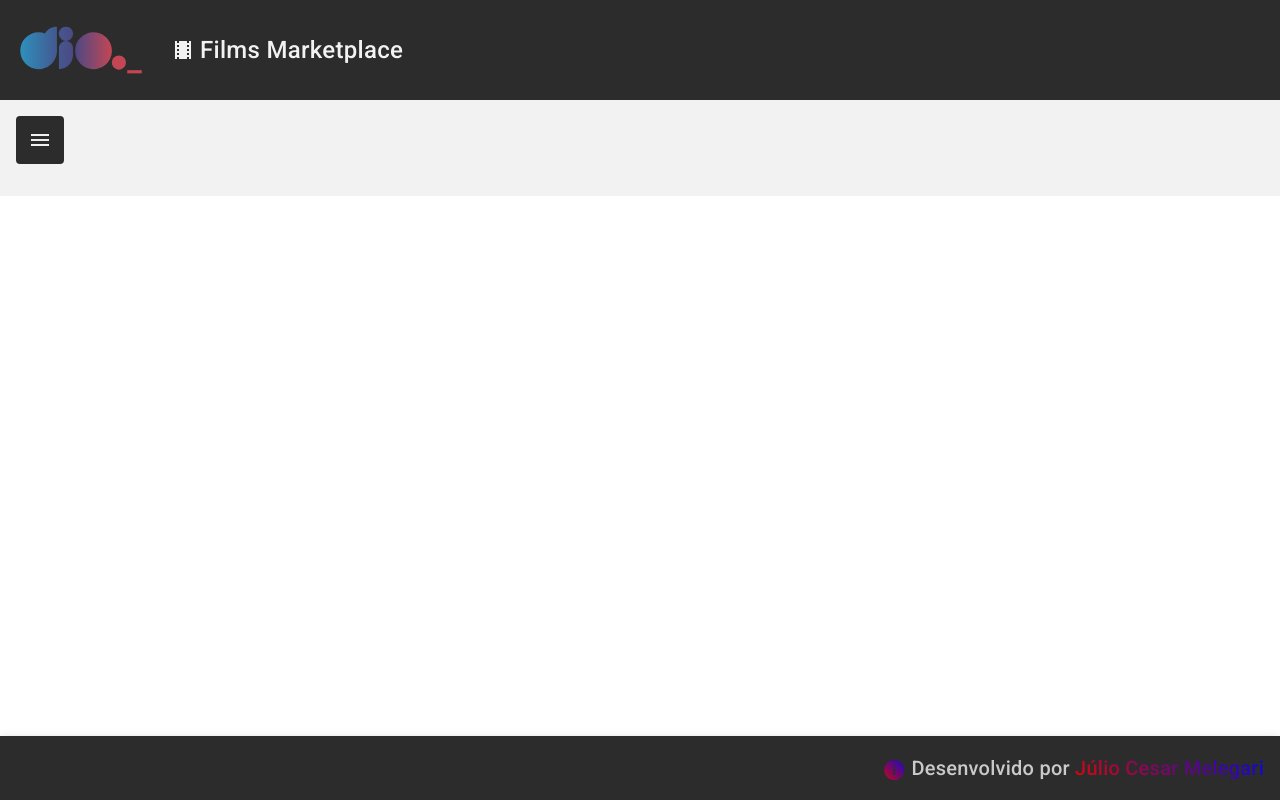
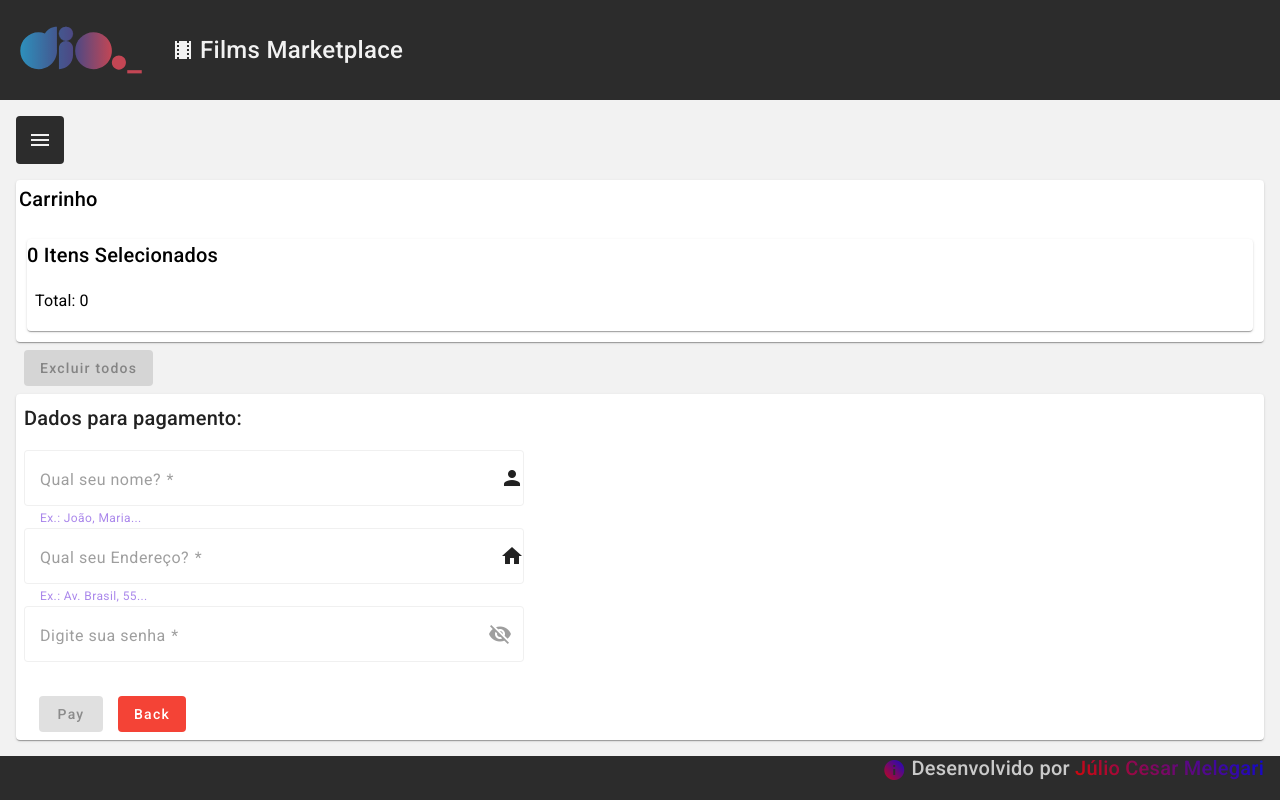
Before and after one commit to JulioCesarMelegari/videostore, an Angular app in the folder frontend/: page /checkout in a window 1280 px wide. Before the commit this address led to /. Built offline with nearby package versions, Linux system fonts and the light colour scheme.

Commit message:
add checkout component

```diff
--- a/frontend/src/app/app-routing.module.ts
+++ b/frontend/src/app/app-routing.module.ts
@@ -2,6 +2,7 @@
 import { RouterModule, Routes } from '@angular/router';
 import { HomeComponent } from './views/home/home.component';
 import { ListFilmsComponent } from './views/list-films/list-films.component';
+import { CheckoutComponent } from './views/checkout/checkout.component';
 
 const routes: Routes = [{
   path:"",
@@ -10,6 +11,10 @@
 {
   path:"list-films",
   component: ListFilmsComponent
+},
+{
+  path:"checkout",
+  component: CheckoutComponent
 }];
 
 @NgModule({
--- /dev/null
+++ b/frontend/src/app/views/checkout/checkout.component.css
@@ -0,0 +1,61 @@
+.mat-card-main{
+  padding: 3px;
+  color: black;
+  font-family: 'Lucida Sans', 'Lucida Sans Regular', 'Lucida Grande', 'Lucida Sans Unicode', Geneva, Verdana, sans-serif
+}
+.mat-card-title{
+  margin-left: 8px;
+}
+.mat-card-title >h2,h3{
+  margin-left: 8px;
+}
+.mat-card-content{
+  margin-left: 5px;
+}
+.total{
+  margin: 8px;
+}
+.form{
+  position: relative;
+  margin: 8px;
+}
+.mat-card-list{
+  margin-left: 8px;
+  margin-right: 8px;
+  margin-top: 3px;
+  margin-bottom: 3px;
+}
+.mat-card-list>h2,h3{
+  margin-left: 8px;
+}
+.mat-card-film{
+  margin-left: 8px;
+  margin-right: 8px;
+  margin-top: 3px;
+  margin-bottom: 3px;
+}
+.mat-card-content>h2,h3{
+  margin-left: 8px;
+}
+.form {
+  min-width: 150px;
+  max-width: 500px;
+  width: 100%;
+  margin-left: 8px;
+}
+
+.form-full-width {
+  width: 100%;
+}
+.mat-cancel{
+  background-color: #eb3f5b;
+  color: #f2f2f2;
+}
+
+.mat-pay{
+  margin: 0 15px;
+}
+
+.hint{
+  color: rgb(170, 135, 235);
+}
--- /dev/null
+++ b/frontend/src/app/views/checkout/checkout.component.html
@@ -0,0 +1,80 @@
+<mat-card class="mat-card-main mat-elevation-z4">
+  <mat-card-title>
+    <h2>Carrinho</h2>
+  </mat-card-title >
+  <mat-card class="total">
+      <h2>{{listSelectedFilms.length}} Itens Selecionados</h2>
+      <h3>Total: {{totalPrice}}</h3>
+  </mat-card>
+  <mat-card class="mat-card-film" [class.isValid]="disabled ===true" *ngFor="let film of listSelectedFilms">
+    <mat-card-content class="mat-card-content">
+      <div class="mat-card-content">
+        <mat-card-title>
+          <h2>{{film.name}}</h2>
+        </mat-card-title>
+        <mat-card-subtitle>
+          {{film.price}}
+        </mat-card-subtitle>
+      </div>
+      <button mat-flat-button color="warn" (click)="exclude(film)">
+        Excluir
+      </button>
+    </mat-card-content>
+  </mat-card>
+</mat-card>
+<mat-card-actions class="actions-container">
+  <button mat-flat-button color="warn" (click)="excludeAll()" [disabled]="disabled === true" class="excludeAll">
+    Excluir todos
+  </button>
+</mat-card-actions>
+
+<mat-card >
+    <form id="form" class="form">
+      <h2>Dados para pagamento:</h2>
+      <p>
+        <mat-form-field appearance="outline" class="form-full-width">
+          <mat-label>
+            Qual seu nome?
+          </mat-label>
+            <input type="text" matInput placeholder="nome" required name="name"
+            [disabled]="disabled === true">
+          <i class="material-icons" matSuffix required>person</i>
+          <mat-hint class="hint">Ex.: João, Maria...</mat-hint>
+        </mat-form-field>
+        <br>
+        <mat-form-field appearance="outline" class="form-full-width">
+          <mat-label>
+            Qual seu Endereço?
+          </mat-label>
+            <input type="text" matInput placeholder="Endereço" required name="adress"
+            [disabled]="disabled === true">
+          <i class="material-icons" matSuffix required>home</i>
+          <mat-hint class="hint">Ex.: Av. Brasil, 55...</mat-hint>
+        </mat-form-field>
+        <br>
+        <mat-form-field appearance="outline" class="form-full-width">
+          <mat-label>
+            Digite sua senha
+          </mat-label>
+            <input matInput [type]= "hide ? 'password' : 'text'"
+            required name="password"
+            [disabled]="disabled === true">
+            <button mat-icon-button matSuffix (click)='hide = !hide'
+              [disabled]="disabled === true">
+              <i class="material-icons" matSuffix required>
+                {{hide ? "visibility_off" : "visibility"}}
+              </i>
+            </button>
+        </mat-form-field>
+      </p>
+
+      <button type="submit" mat-flat-button class="mat-pay" color="primary"
+      (click)="payment()"
+      [disabled]="disabled === true">Pay</button>
+      <button mat-flat-button class="mat-cancel" color="warn"
+      (click)="cancel()">
+        {{disabled ? "Back" : "Cancel"}}
+      </button>
+
+    </form>
+</mat-card>
--- /dev/null
+++ b/frontend/src/app/views/checkout/checkout.component.ts
@@ -0,0 +1,60 @@
+import { Component, OnInit } from '@angular/core';
+import { Film } from '../list-films/film.model';
+import { CheckoutService } from './checkout.service';
+import { Router } from '@angular/router';
+
+@Component({
+  selector: 'app-checkout',
+  templateUrl: './checkout.component.html',
+  styleUrls: ['./checkout.component.css']
+})
+export class CheckoutComponent implements OnInit {
+
+  listSelectedFilms: Film[] = [];
+  totalPrice!: number;
+  disabled = false;
+  hide = true;
+  form: any;
+
+  constructor(private checkoutService: CheckoutService, private route: Router){}
+
+  ngOnInit(): void {
+    this.totalPrice = this.checkoutService.totalPrice;
+    this.listSelectedFilms = this.checkoutService.listSelectedFilms;
+    this.toggleButton();
+  }
+
+  toggleButton(){
+    if(this.listSelectedFilms.length == 0){
+      this.disabled = true;
+    }
+  }
+
+  exclude(film:Film): void{
+    this.totalPrice -= film.price;
+    this.checkoutService.setFilm(film);
+    this.checkoutService.unselectFilm();
+    if(this.totalPrice <=0){
+      this.excludeAll();
+    }
+  }
+
+  excludeAll(){
+    this.checkoutService.totalPrice = 0;
+    this.totalPrice = 0;
+    this.checkoutService.listSelectedFilms = [];
+    this.listSelectedFilms = [];
+    this.toggleButton();
+  }
+
+  payment(){
+    this.checkoutService.showMessage("Payment!", true);
+    this.excludeAll();
+    this.route.navigate(['../list-films']);
+  }
+
+  cancel():void{
+    this.route.navigate(['../list-films']);
+  }
+
+}
--- a/frontend/src/app/views/checkout/checkout.service.ts
+++ b/frontend/src/app/views/checkout/checkout.service.ts
@@ -2,6 +2,7 @@
 import { Film } from '../list-films/film.model';
 import { HttpClient } from '@angular/common/http';
 import { Observable } from 'rxjs';
+import { MatSnackBar } from '@angular/material/snack-bar';
 
 @Injectable({
   providedIn: 'root'
@@ -16,7 +17,16 @@
   private _priceHandler: number = 0;
   private _filmHandler!: Film ;
 
-  constructor(private httpClient: HttpClient) { }
+  constructor(private httpClient: HttpClient, private snackBar: MatSnackBar) { }
+
+  showMessage(msg: string, isError: boolean = false):void{
+    this.snackBar.open(msg, "close", {
+      duration: 3000,
+      horizontalPosition: "center",
+      verticalPosition:"bottom",
+      panelClass: isError ? ['success'] : ['error'],
+    })
+  }
 
   getPrice(): number{
     return this._priceHandler;
--- a/frontend/src/app/views/list-films/list-films.component.html
+++ b/frontend/src/app/views/list-films/list-films.component.html
@@ -8,4 +8,7 @@
   <mat-card-content class="mat-card-content">
     <app-card-film></app-card-film>
   </mat-card-content>
+
+  <button><a routerLink="/checkout">To checkout!</a></button>
+
 </mat-card>
--- a/frontend/src/app/views/list-films/list-films.component.ts
+++ b/frontend/src/app/views/list-films/list-films.component.ts
@@ -10,6 +10,7 @@
 export class ListFilmsComponent implements OnInit {
 
   listFilms: Film[] = [];
+  listSelectedFilms!: number;
 
   constructor(private service: CheckoutService){}
 
@@ -18,4 +19,8 @@
       this.listFilms = film;
     })
   }
+
+  toggleBadgeVisibility(){
+
+  }
 }
--- a/frontend/src/styles.css
+++ b/frontend/src/styles.css
@@ -1,3 +1,15 @@
-/* You can add global styles to this file, and also import other style files */
-html, body { height: 100%; }
-body { margin: 0; font-family: Roboto, "Helvetica Neue", sans-serif; }
+html, body{
+  height: 100%;
+}
+body{
+  margin: 0;
+  font-family: 'Lucida Sans', 'Lucida Sans Regular', 'Lucida Grande', 'Lucida Sans Unicode', Geneva, Verdana, sans-serif;
+}
+.error{
+  background-color: #eb3f5b;
+  color: #f2f2f2;
+}
+.success{
+  background-color: #4cd62b;
+  color: #f2f2f2;
+}
```
Also changed, not shown: frontend/src/app/app.module.ts (+8 -2 lines), 1 other file (tests, documents, lock files or other folders).
